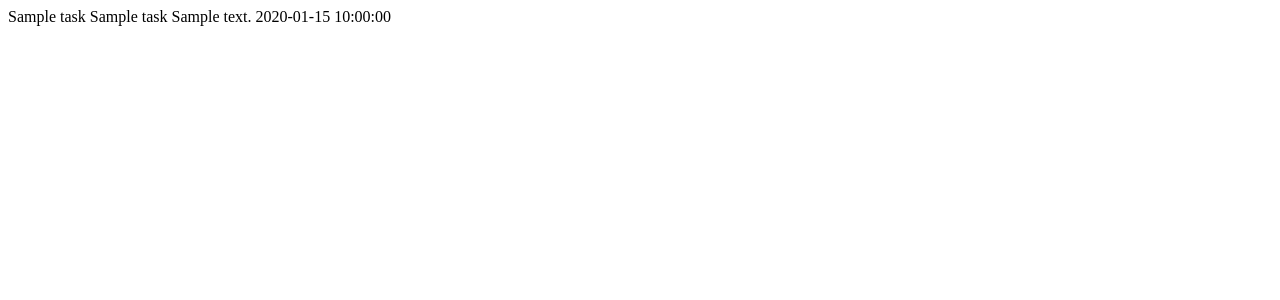
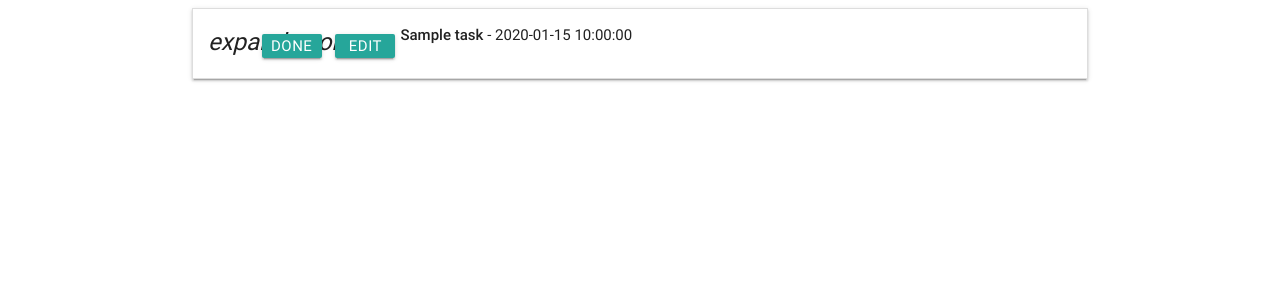
Before and after one commit to MarcelHuesmann/Task-Manager, a Flask app: page / in a window 1280 px wide. Shown: the top 300 px of the page. Run offline with Flask 2, Linux system fonts and the light colour scheme; a database or web service that is not in the repository returns one stand-in record (values such as "Sample title"); some libraries are stand-ins or nearby versions.

Commit message:
added a new feature some files changed

```diff
--- a/app.py
+++ b/app.py
@@ -16,6 +16,18 @@ def get_tasks():
     return render_template("tasks.html", tasks=mongo.db.tasks.find())
 
 
+@app.route('/add_task')
+def add_task():
+    return render_template('add_task.html',
+    categories=mongo.db.categories.find())
+
+
+@app.route('/insert_task', methods=['POST'])
+def insert_task():
+    tasks = mongo.db.tasks
+    tasks.insert_one(request.form.to_dict())
+    return redirect(url_for('get_tasks'))
+
 if __name__ == '__main__':
     app.run(host=os.environ.get('IP'),
             port=int(os.environ.get('PORT')),
--- /dev/null
+++ b/static/css/style.css
@@ -0,0 +1,7 @@
+.btn_small {
+    height: 24px;
+    width:60px;
+    line-height:24px;
+    margin:5px 5px;
+    padding: 0 0.5em;
+}
--- /dev/null
+++ b/templates/base.html
@@ -0,0 +1,33 @@
+<!DOCTYPE html>
+<html>
+
+<head>
+    <link href="https://fonts.googleapis.com/icon?family=Material+Icons" rel="stylesheet">
+    <link rel="stylesheet" href="https://cdnjs.cloudflare.com/ajax/libs/materialize/0.100.2/css/materialize.min.css">
+     <link rel="stylesheet" href="{{url_for('static',filename='css/style.css' )}}">
+</head>
+
+<body>
+<div class="container">
+    {% block content %} {% endblock %}
+
+    <script src="https://cdnjs.cloudflare.com/ajax/libs/jquery/3.2.1/jquery.min.js"></script>
+    <script src="https://cdnjs.cloudflare.com/ajax/libs/materialize/0.100.2/js/materialize.min.js"></script>
+    <script type="text/javascript">
+        $(document).ready(function() {
+            $('.collapsible').collapsible();
+            $('select').material_select();
+        });
+
+        $('.datepicker').pickadate({
+            selectMonths: true, // Creates a dropdown to control month
+            selectYears: 15, // Creates a dropdown of 15 years to control year,
+            today: 'Today',
+            clear: 'Clear',
+            close: 'Ok',
+            closeOnSelect: false // Close upon selecting a date,
+        });
+    </script>
+</body>
+
+</html>
--- a/templates/tasks.html
+++ b/templates/tasks.html
@@ -1,14 +1,26 @@
-<html>
-    <head>
+{% extends 'base.html'%}
+{% block content %}
 
-    </head>
-    <body>
-       {% for task in tasks %}
-            {{task.task_name}}
-            {{task.category_name}}
-            {{task.task_description}}
-            {{task.is_urgent}}
-            {{task.due_date}}
-        {% endfor %}
-    </body>
-</html>
+
+  <ul class="collapsible" data-collapsible="accordion">
+   {% for task in tasks %}
+    <li>
+      <div class="collapsible-header">
+      <div class="col s3">
+      <i class="material-incons">expand_more</i>
+      <a class="waves-effect waves-light btn btn_small">DONE</a>
+      <a class="waves-effect waves-light btn btn_small">EDIT</a>
+      </div>
+      <div class="col s9">
+ <strong> {{task.task_name}} </strong> -  {{task.due_data}}
+      </div>
+      </div>
+      <div class="collapsible-body"><span>
+       {{task.task_description}}
+</span></div>
+    </li>
+     {% endfor %}
+  </ul>
+
+
+{% endblock %}
```
Also changed, not shown: templates/add_task.html (added, +56 -0 lines).
